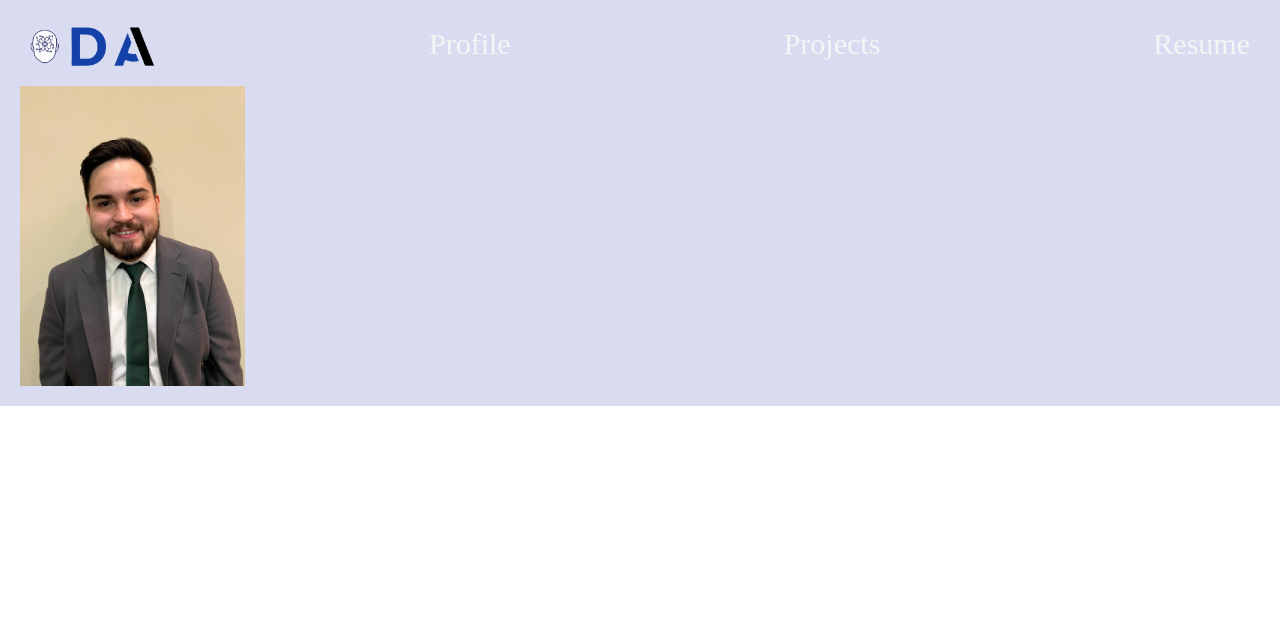
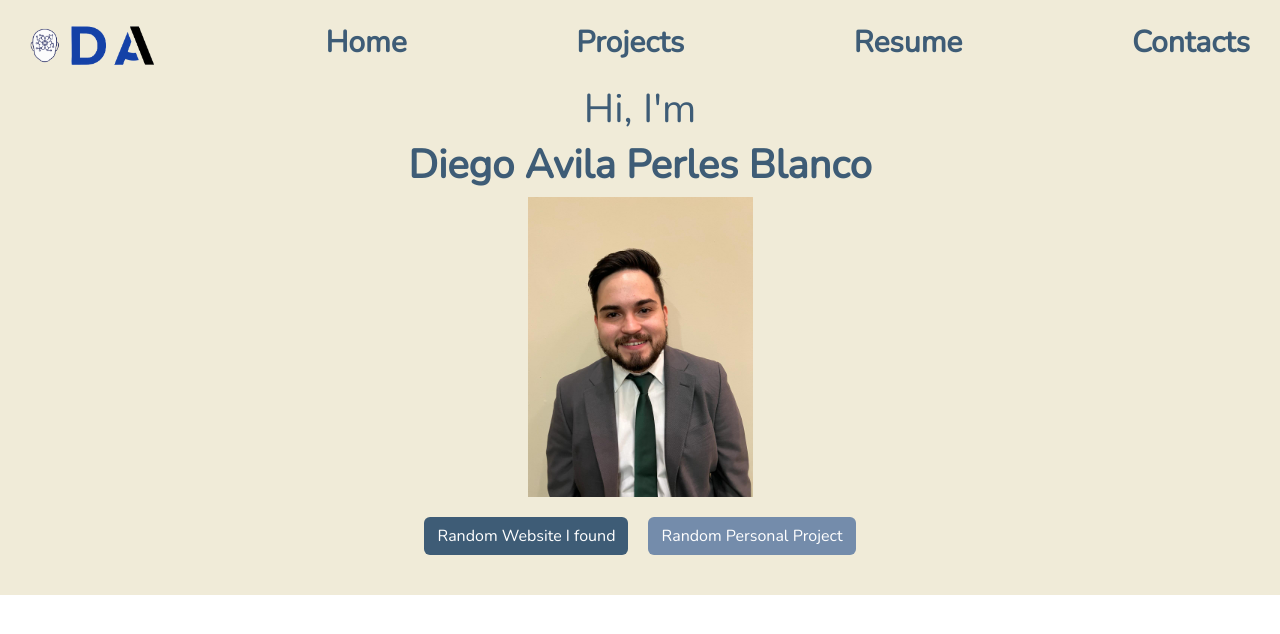
Before and after one commit to diego-avila-358/my-website, a React (Create React App) app: page / in a window 1280 px wide. Shown: the top 634 px of the page. Built offline with nearby package versions, Linux system fonts and the light colour scheme.

Commit message:
-FInished intro Container - Still need to work on buttons of intro container

```diff
--- a/src/css/stylings.css
+++ b/src/css/stylings.css
@@ -1,10 +1,15 @@
-body, html{
+@import "@fontsource/nunito"; /* Importing the Nunito font */
+
+
+body,
+html {
   margin: 0;
   padding: 0;
   min-width: var(--minWidth);
 }
 
-:root{
+:root {
+  --font1: "Nunito";
   --minWidth: 360px;
   --maxWidth: 1920px;
   --minFontSize: 15px;
@@ -12,93 +17,180 @@ body, html{
   --minImageSize: 100px; /* Minimum image size */
   --maxImageSize: 300px; /* Maximum image size */
 }
-.Header-Container{
-    z-index: 1000;
-    transition: background-color 0.5s ease;
-    color: rgb(21,68,163)
+
+.Home-Continaer {
+  min-height: 100%;
+  width: 100%;
+  position: relative;
+  display: flex;
+  flex-direction: column;
+  justify-content: center;
+  align-items: center;
+  background-color: rgb(11,57,72);
+  overflow: hidden;
 }
 
-.Header-Nav-Item{
+.Intro-Container{
+  justify-content: center;
+  align-items: center;
+  display: flex;
+  flex-direction: column;
+  background-color: rgb(240, 235, 216);
+  padding: 20px;
+  overflow: hidden;
+  position: relative;
+  padding: 20px;
+  width: 100%;
+}
+
+.Intro-Inner-Container{
+  display: flex;
+  flex-direction: column;
+  justify-content: center;
+  align-items: center;
+  width: 100%;
+  gap: 20px;
+}
+
+.Intro-Nav-Container{
+  display: flex;
+  justify-content: space-between;
+  align-items: center;
+  flex-direction: row;
+  height: min-content;
+  width: 100%;
+  position: relative;
+
+
+}
+
+.Header-Nav-Item {
   height: min-content;
   display: flex;
   text-decoration: none;
 }
 
-.Header-Nav-Item a{
-    color: whitesmoke;
-    text-decoration: none !important;
+.Header-Nav-Item a {
+  color: rgb(62, 92, 118);
+  text-decoration: none ;
   margin: 0 10px;
   transition: color 0.5s ease;
   font-family: nunito;
   font-size: var(--maxFontSize);
+  font-weight: 600;
 }
 
 .Header-Nav-Item a:hover {
-    color: rgb(21,68,163);
+  color: rgb(21, 68, 163);
+}
+
+.Intro-Content-Container{
+  display: flex;
+  position: relative;
+  width: 100%;
+  flex-direction: column;
+  height: min-content;
+  align-items: center;
+  color: rgb(62, 92, 118);
+  font-family: var(--font1);
+}
+
+.Intro-Buttons{
+  display: flex;
+  justify-content: center;
+  width: 100%;
+  gap: 20px;
+  padding-top: 20px;
+}
+
+.Intro-Buttons .btn{
+  color: white;
 }
 
 .Intro-Image-Container img {
   max-height: var(--maxImageSize); /* Set maximum height for the image */
 }
 
+
+
 /* Media query for adjusting font size based on screen width */
 @media (max-width: 1200px) {
   .Header-Nav-Item a {
-    font-size: calc(var(--maxFontSize) * 0.9); /* Adjust font size based on screen width */
+    font-size: calc(
+      var(--maxFontSize) * 0.9
+    ); /* Adjust font size based on screen width */
   }
 }
 
 @media (max-width: 992px) {
   .Header-Nav-Item a {
-    font-size: calc(var(--maxFontSize) * 0.8); /* Adjust font size based on screen width */
+    font-size: calc(
+      var(--maxFontSize) * 0.8
+    ); /* Adjust font size based on screen width */
   }
 }
 
 @media (max-width: 768px) {
   .Header-Nav-Item a {
-    font-size: calc(var(--maxFontSize) * 0.7); /* Adjust font size based on screen width */
+    font-size: calc(
+      var(--maxFontSize) * 0.7
+    ); /* Adjust font size based on screen width */
   }
 }
 
 @media (max-width: 576px) {
   .Header-Nav-Item a {
-    font-size: calc(var(--maxFontSize) * 0.6); /* Adjust font size based on screen width */
+    font-size: calc(
+      var(--maxFontSize) * 0.6
+    ); /* Adjust font size based on screen width */
   }
 }
 
 @media (max-width: 400px) {
   .Header-Nav-Item a {
-    font-size: var(--minFontSize); /* Set font size to min font size for very small screens */
+    font-size: var(
+      --minFontSize
+    ); /* Set font size to min font size for very small screens */
   }
 }
 
 /* Media query for adjusting image size based on screen width */
 @media (max-width: 1200px) {
   .Intro-Image-Container img {
-    max-height: calc(var(--maxImageSize) * 0.9); /* Adjust image size based on screen width */
+    max-height: calc(
+      var(--maxImageSize) * 0.9
+    ); /* Adjust image size based on screen width */
   }
 }
 
 @media (max-width: 992px) {
   .Intro-Image-Container img {
-    max-height: calc(var(--maxImageSize) * 0.8); /* Adjust image size based on screen width */
+    max-height: calc(
+      var(--maxImageSize) * 0.8
+    ); /* Adjust image size based on screen width */
   }
 }
 
 @media (max-width: 768px) {
   .Intro-Image-Container img {
-    max-height: calc(var(--maxImageSize) * 0.7); /* Adjust image size based on screen width */
+    max-height: calc(
+      var(--maxImageSize) * 0.7
+    ); /* Adjust image size based on screen width */
   }
 }
 
 @media (max-width: 576px) {
   .Intro-Image-Container img {
-    max-height: calc(var(--maxImageSize) * 0.6); /* Adjust image size based on screen width */
+    max-height: calc(
+      var(--maxImageSize) * 0.6
+    ); /* Adjust image size based on screen width */
   }
 }
 
 @media (max-width: 400px) {
   .Intro-Image-Container img {
-    max-height: var(--minImageSize); /* Set minimum height for the image for very small screens */
+    max-height: var(
+      --minImageSize
+    ); /* Set minimum height for the image for very small screens */
   }
 }
--- a/src/pages/Home.js
+++ b/src/pages/Home.js
@@ -11,59 +11,10 @@ import "../css/stylings.css";
 
 function Home() {
   return (
-    <div
-      className="Home-Container"
-      style={{
-        minHeight: "100%",
-        width: "100%",
-        position: "relative",
-        backgroundColor: "rgb(11,57,72)",
-        display: "flex",
-        flexFlow: "column",
-        alignItems: "center",
-        placeContent: "center flex-start",
-        overflow: "hidden",
-      }}
-    >
-      <div
-        className="Intro-Container"
-        style={{
-          placeContent: "center",
-          alignItems: "center",
-          backgroundColor: "rgb(217, 219, 241)",
-          display: "flex",
-          flexFlow: "row",
-          height: "100%",
-          overflow: "hidden",
-          position: "relative",
-          padding: "20px",
-          width: "100%",
-        }}
-      >
-        <div
-          className="Intro-Inner-Container"
-          style={{
-            display: "flex",
-            alignItems: "center",
-            flexFlow: "column",
-            position: "relative",
-            placeContent: "center space-between",
-            width: "100%",
-            gap: "20px",
-          }}
-        >
-          <div
-            className="Intro-Nav-Container"
-            style={{
-              display: "flex",
-              alignItems: "center",
-              height: "min-content",
-              position: "relative",
-              width: "100%",
-              justifyContent: "space-between",
-              flexDirection: "row",
-            }}
-          >
+    <div className="Home-Container">
+      <div className="Intro-Container">
+        <div className="Intro-Inner-Container">
+          <div className="Intro-Nav-Container">
             <div className="Header-Nav-Item">
               <Link>
                 <img
@@ -75,7 +26,7 @@ function Home() {
             </div>
 
             <div className="Header-Nav-Item">
-              <Link>Profile</Link>
+              <Link>Home</Link>
             </div>
             <div className="Header-Nav-Item">
               <Link>Projects</Link>
@@ -83,20 +34,38 @@ function Home() {
             <div className="Header-Nav-Item">
               <Link>Resume</Link>
             </div>
+            <div className="Header-Nav-Item">
+              <Link>Contacts</Link>
+            </div>
           </div>
-          <div
-            className="Intro-Content-Container"
-            style={{
-              display: "flex",
-              position: "relative",
-              width: "100%",
-              flexDirection: "column",
-            }}
-          >
+          <div className="Intro-Content-Container">
+            <div className="Intro-Name-Container">
+              <h1>Hi, I'm</h1>
+            </div>
+            <div>
+              <h1 style={{ fontWeight: "bold" }}>Diego Avila Perles Blanco</h1>
+            </div>
             <div className="Intro-Image-Container">
               <img src={currentImageofMe} alt="Me" />
             </div>
 
+            <div className="Intro-Buttons">
+              <button
+                type="button"
+                className="btn "
+                style={{ backgroundColor: "rgb(62, 92, 118)" }}
+              >
+                <a>Random Website I found</a>
+              </button>
+              <button
+                type="button"
+                className="btn"
+                style={{backgroundColor: "rgb(116, 140, 171)"}}>
+                <a>Random Personal Project</a>
+              </button>
+            </div>
+          </div>
+          <div className="About-Container">
 
           </div>
         </div>
```
Lines whose indentation alone changed are shown as unchanged.
